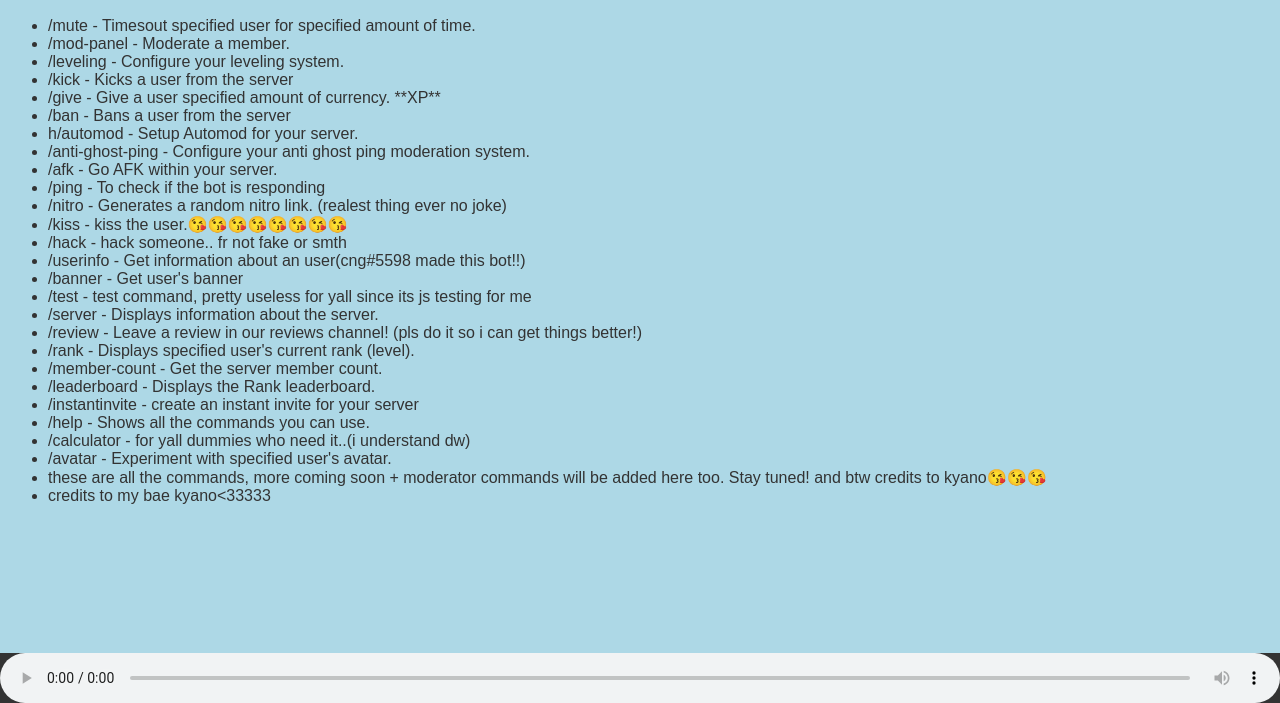
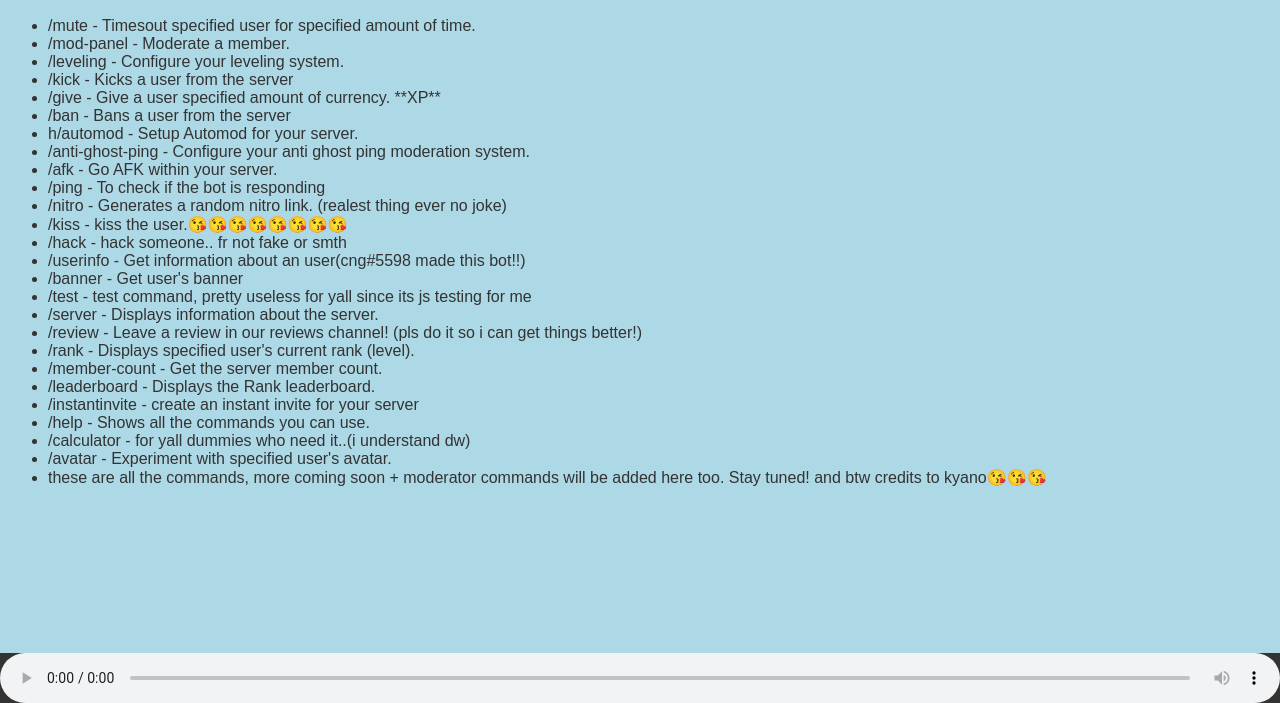
Before and after one commit to jejeeeeeee/Sentinel-invite-site, a plain HTML site: page index.html in a window 1280 px wide. Shown: the part 97-800 px from the top of the page. Drawn offline with Linux system fonts and the light colour scheme.

Commit message:
Update index.html

```diff
--- a/index.html
+++ b/index.html
@@ -54,7 +54,6 @@
       <li>/calculator - for yall dummies who need it..(i understand dw)</li>
       <li>/avatar - Experiment with specified user's avatar.</li>
       <li>these are all the commands, more coming soon + moderator commands will be added here too. Stay tuned! and btw credits to kyano😘😘😘</li>
-      <li>credits to my bae kyano<33333</li>
     </ul>
   </div>
 </div>
```
